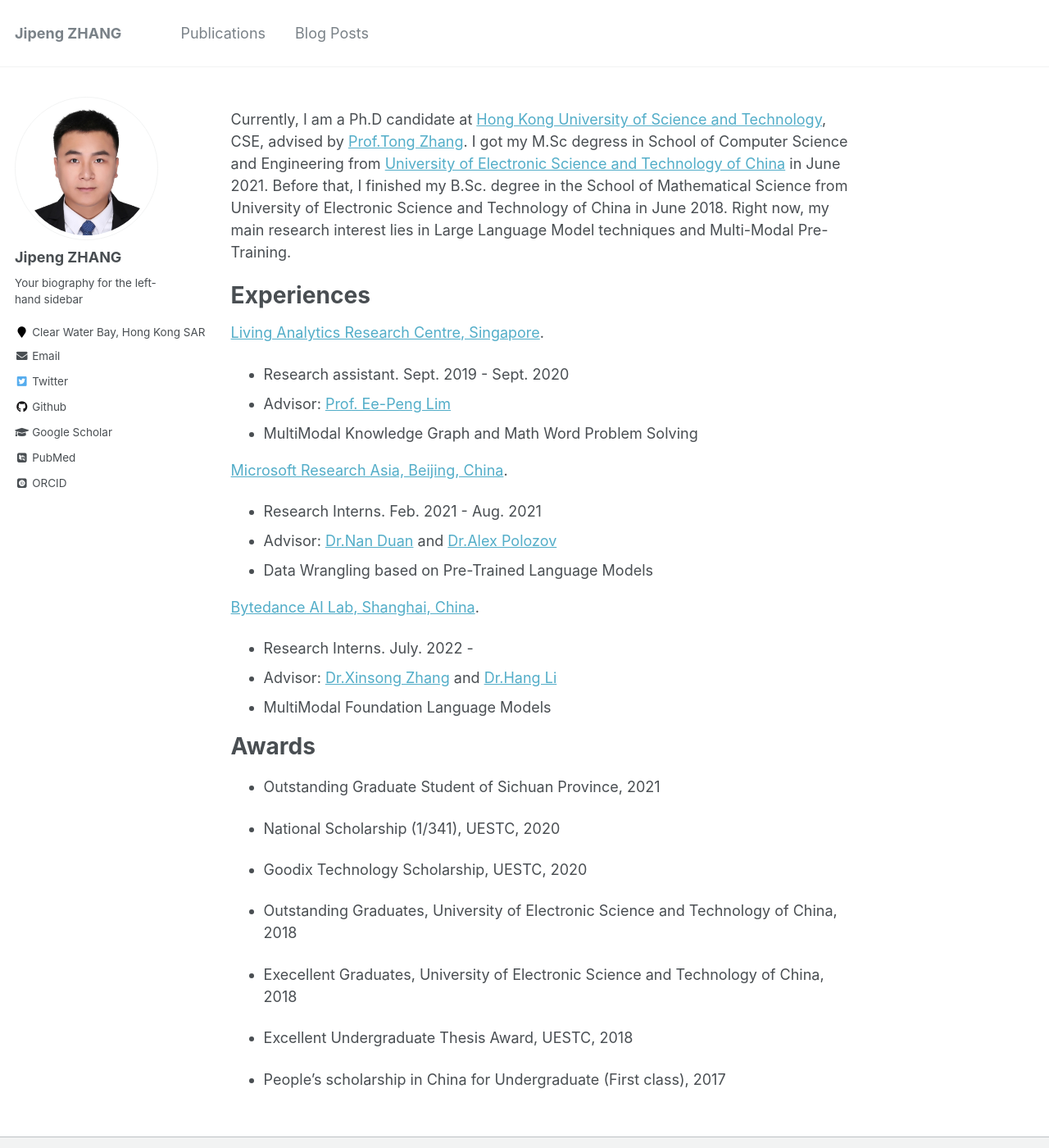
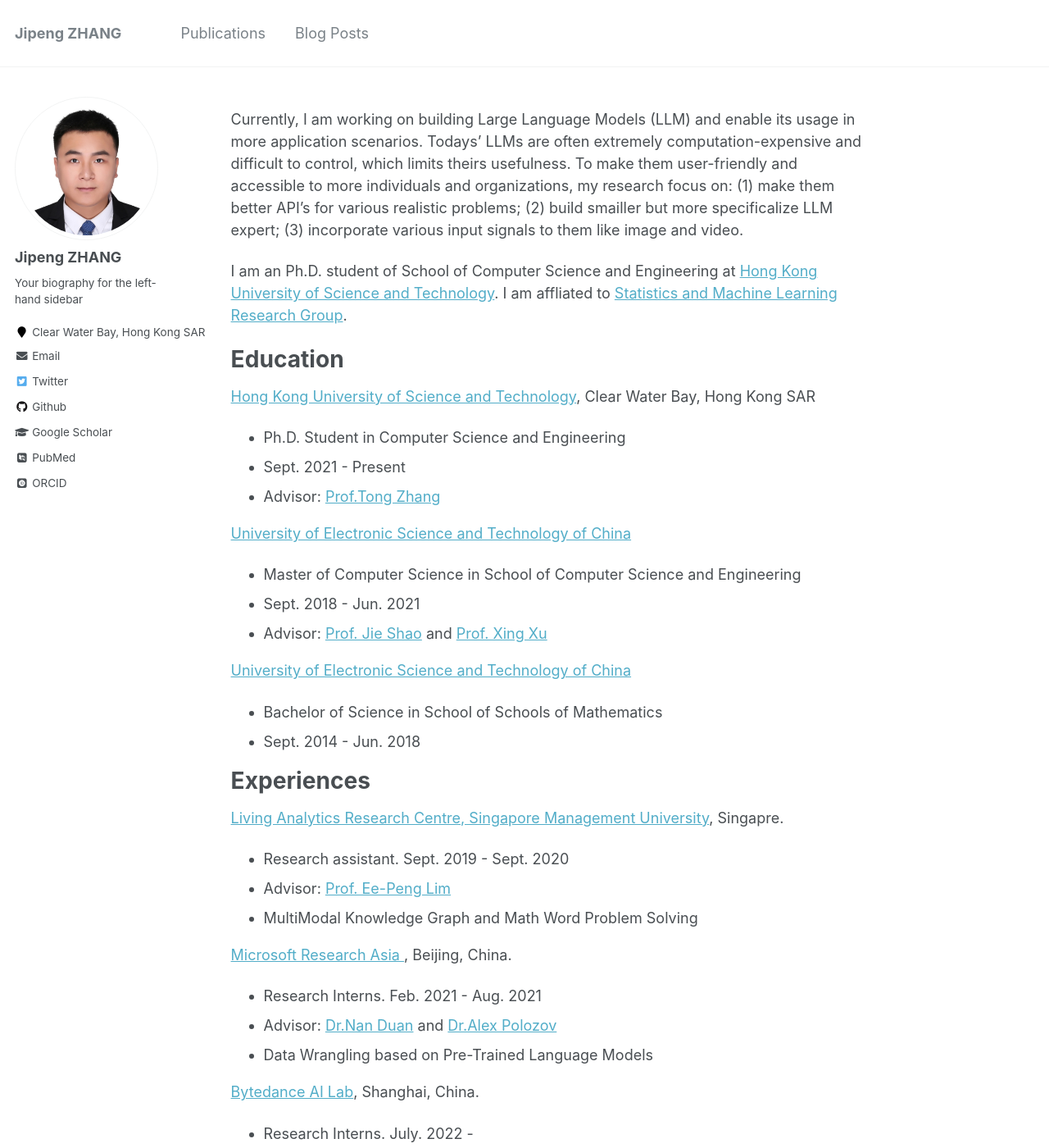
Before and after one commit to YangHaolin0526/YangHaolin0526.github.io, a Jekyll site: the page built from _pages/about.md, in a window 1280 px wide and 1400 px high. Shown: the whole window at 82% size. Built offline with Jekyll 4.4.1, drawn with Linux system fonts in a browser that asks for light colours; some web fonts are replaced.

Commit message:
update pub info and about info

```diff
--- a/_pages/about.md
+++ b/_pages/about.md
@@ -8,27 +8,47 @@ redirect_from:
   - /about.html
 ---
 
-Currently, I am a Ph.D candidate at [Hong Kong University of Science and Technology](http://www.scse.uestc.edu.cn), CSE, advised by [Prof.Tong Zhang](http://tongzhang-ml.org/). I got my M.Sc degress in School of Computer Science and Engineering from  [University of Electronic Science and Technology of China](https://www.uestc.edu.cn/) in June 2021. Before that, I finished my B.Sc. degree in the School of Mathematical Science from University of Electronic Science and Technology of China in June 2018.
-    Right now, my main research interest lies in Large Language Model techniques and Multi-Modal Pre-Training.
+Currently, I am working on building Large Language Models (LLM) and enable its usage in more application scenarios. Todays' LLMs are often extremely computation-expensive and difficult to control, which limits theirs usefulness. To make them user-friendly and accessible to more individuals and organizations, my research focus on: (1) make them better API's for various realistic problems; (2) build smailler but more specificalize LLM expert; (3) incorporate various input signals to them like image and video.
+
+I am an Ph.D. student of School of Computer Science and Engineering at [Hong Kong University of Science and Technology](https://hkust.edu.hk/). I am affliated to [Statistics and Machine Learning Research Group](https://statml.hkust.edu.hk/).
+
+
+Education
+======
+[Hong Kong University of Science and Technology](https://hkust.edu.hk/), Clear Water Bay, Hong Kong SAR
+- Ph.D. Student in Computer Science and Engineering
+- Sept. 2021 - Present
+- Advisor: [Prof.Tong Zhang](http://tongzhang-ml.org/)
+
+[University of Electronic Science and Technology of China](https://www.uestc.edu.cn/)
+- Master of Computer Science in School of Computer Science and Engineering
+- Sept. 2018 - Jun. 2021
+- Advisor: [Prof. Jie Shao](http://cfm.uestc.edu.cn/~shaojie/) and [Prof. Xing Xu](https://interxuxing.github.io/)
+
+[University of Electronic Science and Technology of China](https://www.uestc.edu.cn/)
+- Bachelor of Science in School of Schools of Mathematics
+- Sept. 2014 - Jun. 2018
+
+
 
 Experiences
 ======
 
 
-<p><a href="https://larc.smu.edu.sg/"><span class="author">Living Analytics Research Centre, Singapore</span></a>. </p>
+<p><a href="https://larc.smu.edu.sg/"><span class="author">Living Analytics Research Centre, Singapore Management University</span></a>, Singapre. </p>
 
 - Research assistant. Sept. 2019 - Sept. 2020
 - Advisor: <a href="https://sites.google.com/site/aseplim/"><span class="author">Prof. Ee-Peng Lim</span></a> <br>
 - MultiModal Knowledge Graph and Math Word Problem Solving
 
 
-<p><a href=""><span class="author">Microsoft Research Asia, Beijing, China</span></a>. </p>
+<p><a href=""><span class="author">Microsoft Research Asia </span></a>, Beijing, China. </p>
 
 - Research Interns. Feb. 2021 - Aug. 2021
 - Advisor: <a href="https://nanduan.github.io/"><span class="author">Dr.Nan Duan</span></a> and <a href="https://alexpolozov.com/"><span class="author">Dr.Alex Polozov</span></a> <br>
 - Data Wrangling based on Pre-Trained Language Models
 
-<p><a href=""><span class="author">Bytedance AI Lab, Shanghai, China</span></a>. </p>
+<p><a href=""><span class="author">Bytedance AI Lab</span></a>, Shanghai, China. </p>
 
 - Research Interns. July. 2022 -
 - Advisor: <a href="https://scholar.google.com/citations?user=BnSQUocAAAAJ&hl=zh-CN"><span class="author">Dr.Xinsong Zhang</span></a> and <a href="https://scholar.google.com/citations?user=nTl5mSwAAAAJ&hl=zh-CN"><span class="author">Dr.Hang Li</span></a> <br>
```
Also changed, not shown: publication.html (added, +210 -0 lines).
